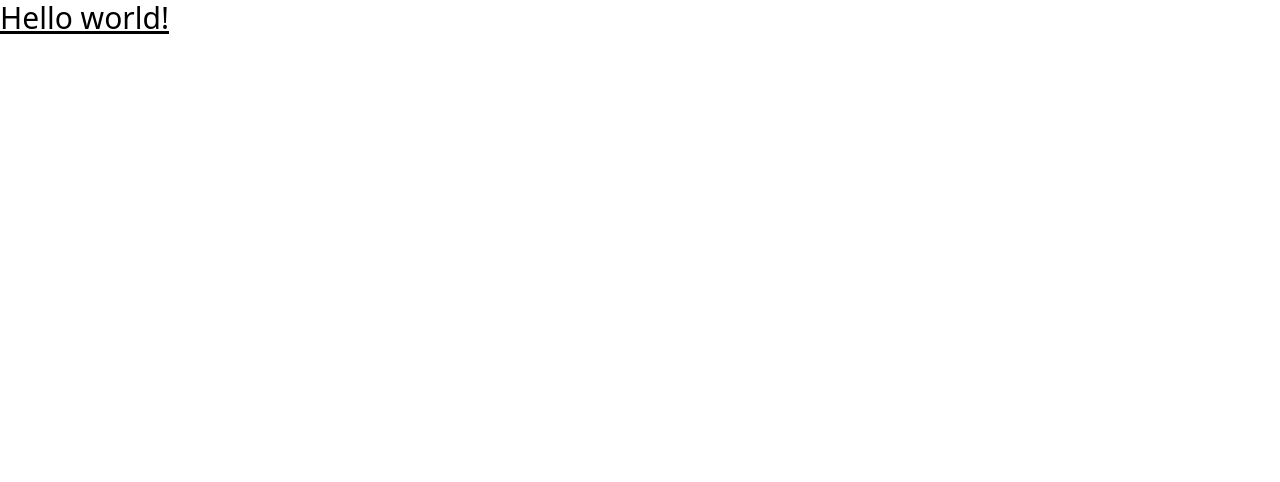
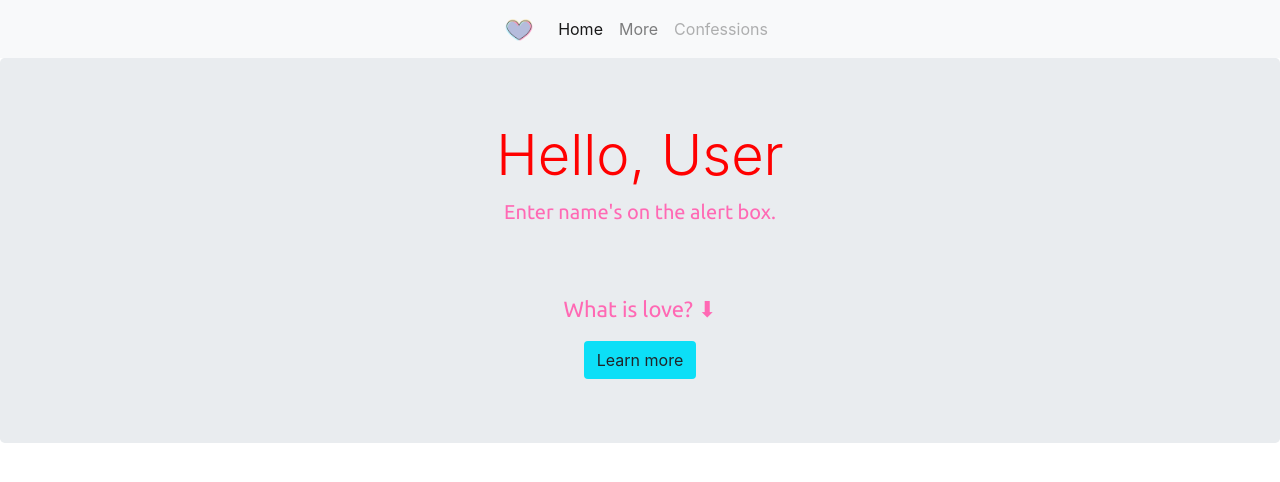
Before and after one commit to mrhm-dev/100-plus-dom-projects, a plain HTML site: page examples/loveCalculator/index.html in a window 1280 px wide. Drawn offline with nearby package versions, Linux system fonts and the light colour scheme.

Commit message:
initial ui complete

```diff
--- a/examples/loveCalculator/index.html
+++ b/examples/loveCalculator/index.html
@@ -1,20 +1,60 @@
-<!doctype html>
-<html>
+<!DOCTYPE html>
+<html lang="en">
 
 <head>
     <meta charset="UTF-8">
     <meta http-equiv="X-UA-Compatible" content="IE=edge">
     <meta name="viewport" content="width=device-width, initial-scale=1.0">
     <title>Love Calculator</title>
-    <script src="https://cdn.tailwindcss.com"></script>
+    <link rel="stylesheet" href="https://cdn.jsdelivr.net/npm/bootstrap@4.6.0/dist/css/bootstrap.min.css"
+        integrity="sha384-B0vP5xmATw1+K9KRQjQERJvTumQW0nPEzvF6L/Z6nronJ3oUOFUFpCjEUQouq2+l" crossorigin="anonymous">
     <link rel="stylesheet" href="./style.css">
+    <link rel="preconnect" href="https://fonts.gstatic.com">
+    <link href="https://fonts.googleapis.com/css2?family=Ubuntu&display=swap" rel="stylesheet">
 </head>
 
 <body>
-    <h1 class="text-3xl underline font-sans">
-        Hello world!
-    </h1>
-    <script src="./script.js"></script>
+    <nav class="navbar navbar-expand-lg navbar-light bg-light">
+
+        <button class="navbar-toggler" type="button" data-toggle="collapse" data-target="#navbarNav"
+            aria-controls="navbarNav" aria-expanded="false" aria-label="Toggle navigation">
+            <span class="navbar-toggler-icon"></span>
+        </button>
+        <div class="collapse navbar-collapse justify-content-center " id="navbarNav">
+            <a class="navbar-brand" href="./index.html">
+                <img src="./logo.png" width="30px" height="30px" id="navbarbrand" alt="">
+            </a>
+            <ul class="navbar-nav">
+                <li class="nav-item active">
+                    <a class="nav-link" href="#">Home <span class="sr-only">(current)</span></a>
+                </li>
+                <li class="nav-item">
+                    <a class="nav-link" href="#">More</a>
+                </li>
+                <li class="nav-item">
+                    <a class="nav-link disabled" href="#" tabindex="-1" aria-disabled="true">Confessions</a>
+                </li>
+            </ul>
+        </div>
+    </nav>
+    <!-- content -->
+    <div class="jumbotron flex d-flex flex-column justify-content-center align-content-center align-items-center">
+        <h1 class="display-4">Hello, User</h1>
+        <p class="lead" id="leadtext">Enter name's on the alert box.</p>
+        <hr class="my-4">
+        <p>What is love? ⬇</p>
+        <a class="btn" id="button" href="./love-inside-of-me-memes.jpg" role="button">Learn more</a>
+    </div>
+
+
+    <!-- scripts -->
+    <script src="./script.js" charset="UTF-8"></script>
+    <script src="https://code.jquery.com/jquery-3.5.1.slim.min.js"
+        integrity="sha384-DfXdz2htPH0lsSSs5nCTpuj/zy4C+OGpamoFVy38MVBnE+IbbVYUew+OrCXaRkfj" crossorigin="anonymous">
+        </script>
+    <script src="https://cdn.jsdelivr.net/npm/bootstrap@4.6.0/dist/js/bootstrap.bundle.min.js"
+        integrity="sha384-Piv4xVNRyMGpqkS2by6br4gNJ7DXjqk09RmUpJ8jgGtD7zP9yug3goQfGII0yAns" crossorigin="anonymous">
+        </script>
 </body>
 
 </html>
--- a/examples/loveCalculator/style.css
+++ b/examples/loveCalculator/style.css
@@ -0,0 +1,16 @@
+#button {
+    background: #0CDFF7;
+}
+#button:hover {
+    background: pink;
+}
+h1 {
+    /* font-family: 'Ubuntu', sans-serif; */
+    color: red;
+    /* font-size: 22px; */
+}
+p {
+    font-family: 'Ubuntu', sans-serif;
+    font-size: 22px;
+    color: hotpink;
+}
```
Also changed, not shown: examples/loveCalculator/logo.png (added).
